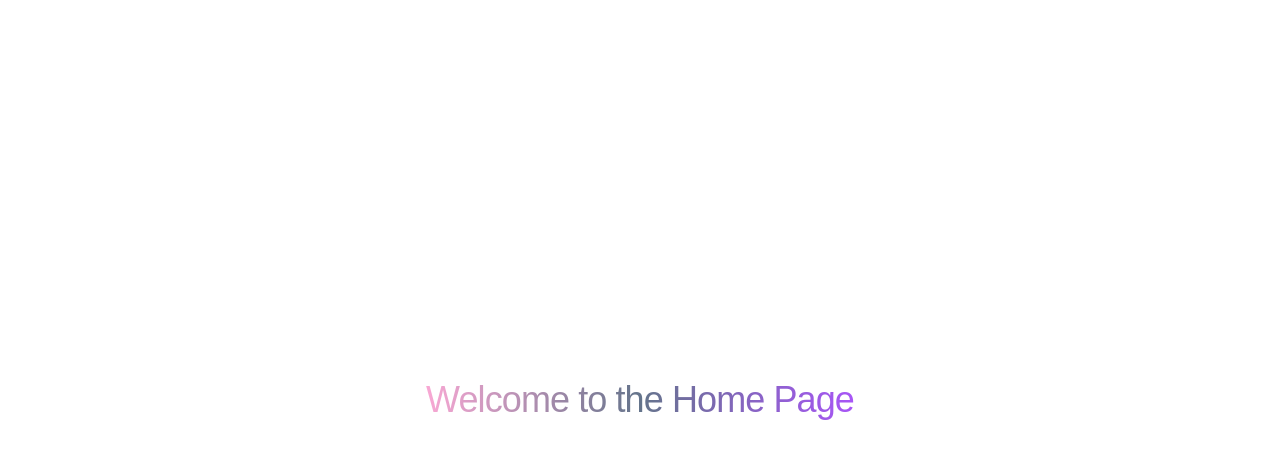
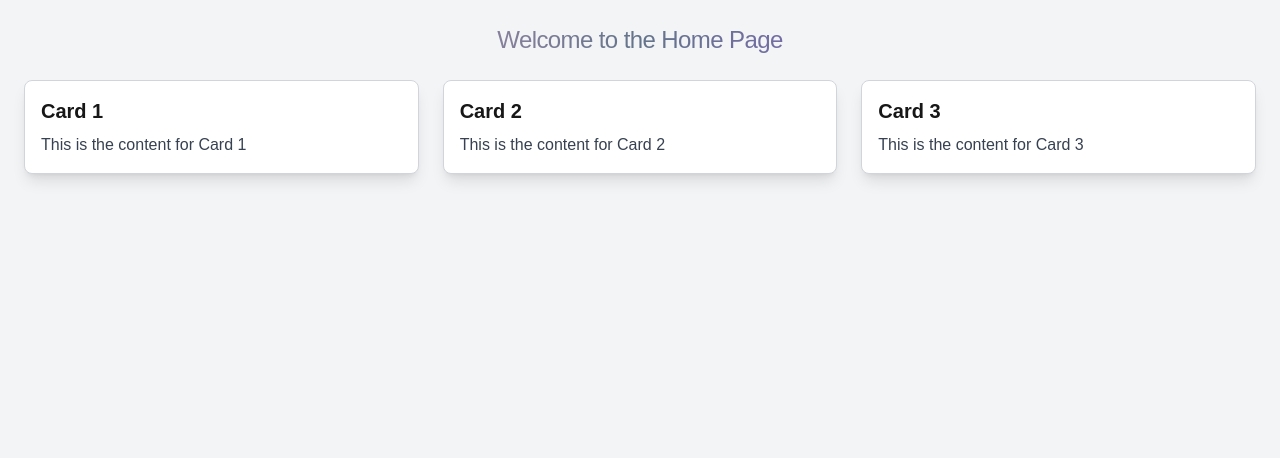
Before and after one commit to khaoularj/alx-project-0x02-setup, a Next.js app in the folder alx-project-0x02/: page /home in a window 1280 px wide. Shown: the top 458 px of the page. Built offline with nearby package versions, Linux system fonts and the light colour scheme.

Commit message:
Create a Reusable Card Component

```diff
--- /dev/null
+++ b/alx-project-0x02/components/common/Card.tsx
@@ -0,0 +1,13 @@
+import React from 'react';
+import { CardProps } from '@/interfaces';
+
+const Card: React.FC<CardProps> = ({ title, content }) => {
+  return (
+    <div className="max-w-md p-4 border border-gray-300 rounded-lg shadow-lg bg-white">
+      <h3 className="text-xl font-bold mb-2">{title}</h3>
+      <p className="text-gray-700">{content}</p>
+    </div>
+  );
+};
+
+export default Card;
--- a/alx-project-0x02/interfaces/index.ts
+++ b/alx-project-0x02/interfaces/index.ts
@@ -0,0 +1,4 @@
+export interface CardProps {
+    title: string;
+    content: string;
+}
--- a/alx-project-0x02/pages/home.tsx
+++ b/alx-project-0x02/pages/home.tsx
@@ -1,9 +1,17 @@
 import React from 'react'
+import Card from '@/components/common/Card';
 
 const home = () => {
   return (
-    <div className="flex flex-col items-center justify-center min-h-screen">
-      <h1 className="bg-gradient-to-r from-pink-300 via-slate-500 to-purple-500 bg-clip-text text-4xl tracking-tight text-transparent">Welcome to the Home Page</h1>
+    <div className="min-h-screen bg-gray-100">
+        <main className="p-6">
+            <h2 className="text-center bg-gradient-to-r from-pink-300 via-slate-500 to-purple-500 bg-clip-text text-2xl  mb-6 tracking-tight text-transparent">Welcome to the Home Page</h2>
+            <div className="grid grid-cols-1 md:grid-cols-2 lg:grid-cols-3 gap-6">
+                <Card title="Card 1" content="This is the content for Card 1" />
+                <Card title="Card 2" content="This is the content for Card 2" />
+                <Card title="Card 3" content="This is the content for Card 3" />
+            </div>
+        </main>
     </div>
   )
 }
```
